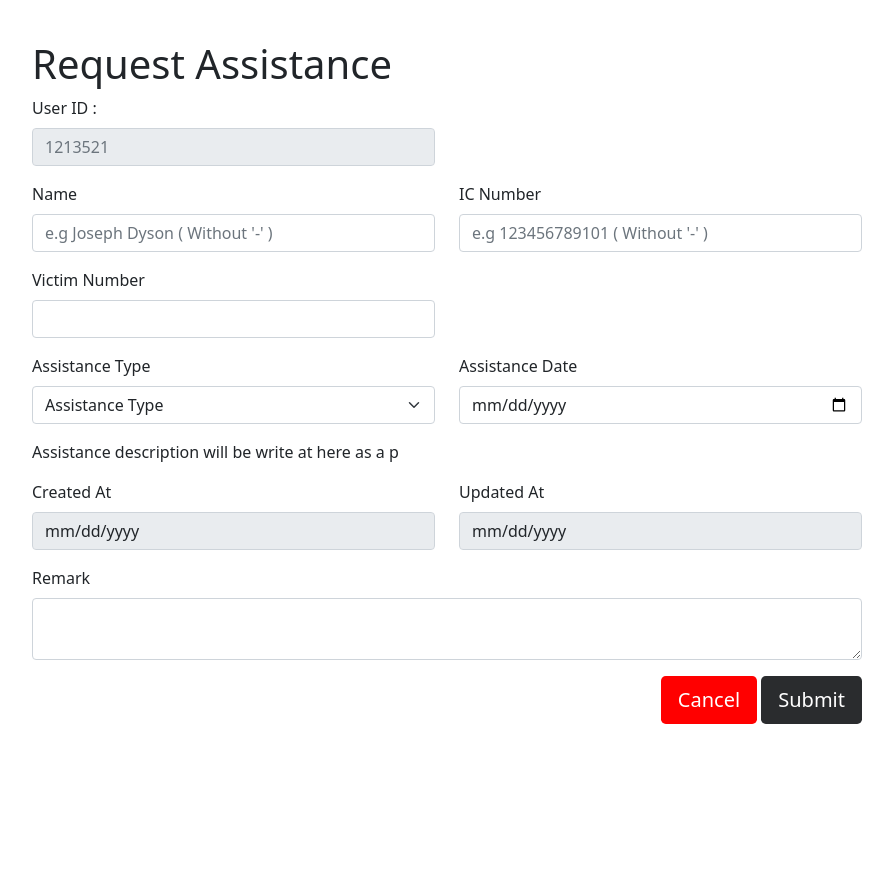
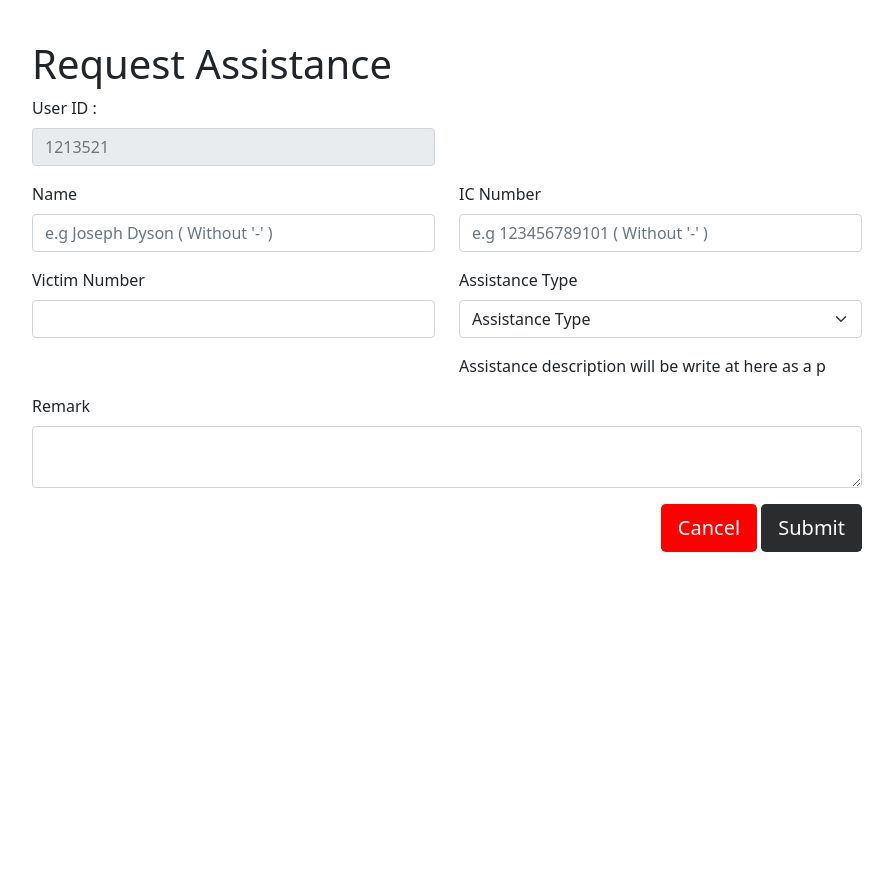
Before and after one commit to TanYiQing/Post-Disaster-Control-Center-System-with-Telegram-Bot, a Django app: template assistance_app/templates/assistance_app/add.html in a window 1280 px wide. Shown: the part 56-926 px from the top of the page, without its empty margins (193-1086 px from the left). After the commit the page ends 608 px from the top, so only its background shows below. Run offline with Django 3.2, Linux system fonts and the light colour scheme; the template is opened without the code that fills it, so the values that code supplies are empty; some libraries are stand-ins or nearby versions.

Commit message:
update add.html

```diff
--- a/assistance_app/templates/assistance_app/add.html
+++ b/assistance_app/templates/assistance_app/add.html
@@ -31,43 +31,26 @@ Request Assistance
                             <label for="formGroupExampleInput" class="form-label">IC Number</label>
                             <input type="text" class="form-control" maxlength="12" name="ic_no" placeholder="e.g 123456789101 ( Without '-' )" required>
                         </div>
-                    </div>
-                </div>
-                <div class="row">
-                    <div class="col">
                         <div class="mb-3">
                             <label for="formGroupExampleInput" class="form-label">Assistance Type</label>
                             <select class="form-select form-select-md mb-3" aria-label=".form-select-md example" name="assistance_type">
                                 <option selected>Assistance Type</option>
                                 <option value="1">Food Supplement</option>
+                                <option value="1">House Rebuild</option>
                                 <option value="2">House Repairment</option>
-                                <option value="3">Financial Aid</option>
+                                <option value="3">Zakat</option>
                             </select>
-                        </div>
-                    </div>
-                    <div class="col">
-                        <div class="mb-3">
-                            <label for="formGroupExampleInput" class="form-label">Assistance Date</label>
-                            <input type="date" class="form-control" name="assistance_date" required>
                         </div>
                     </div>
                 </div>
                 <div class="row">
-                    <p>Assistance description will be write at here as a p</p>
-                </div>
-                <div class="row">
                     <div class="col">
-                        <div class="mb-3">
-                            <label for="formGroupExampleInput" class="form-label">Created At</label>
-                            <input type="date" class="form-control" maxlength="12" name="created_at"  readonly>
-                        </div>
+
                     </div>
                     <div class="col">
-                        <div class="mb-3">
-                            <label for="formGroupExampleInput" class="form-label">Updated At</label>
-                            <input type="date" class="form-control" maxlength="12" name="updated_at"  readonly>
-                        </div>
+                        <p>Assistance description will be write at here as a p</p>
                     </div>
+
                 </div>
                 <div class="row">
                     <div class="mb-3">
```
